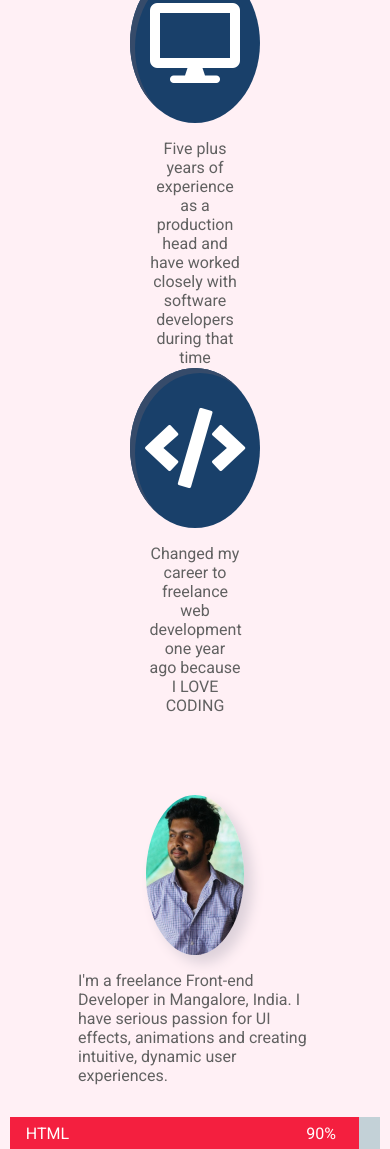
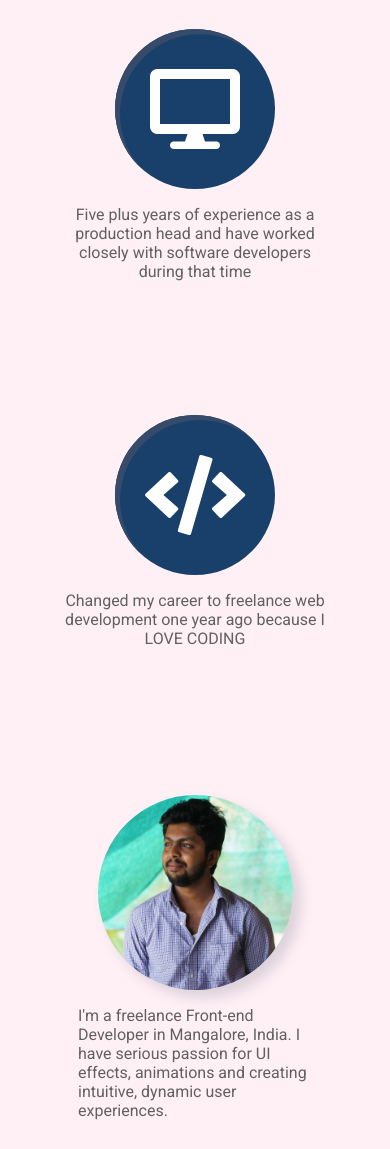
Before and after one commit to rahulknagori/portfolio, a plain HTML site: page index.html in a window 390 px wide. Shown: the part 1418-2567 px from the top of the page. Drawn offline with Linux system fonts and the light colour scheme.

Commit message:
responsive css and script changes

```diff
--- a/script.js
+++ b/script.js
@@ -70,20 +70,23 @@ window.onscroll = function() {scroll()};
 
 function scroll(){
     let pageyOffset = pageYOffset;
-    let iconoffSetValue = windowHeight/2 - 120;
-    if(pageyOffset > iconoffSetValue ){
+    let iconoffSetValue = windowHeight/2;
+    if(document.body.clientWidth < 500){
+        iconoffSetValue += 430;
+    }
+    if(pageyOffset > iconoffSetValue){
         for(let i = 0; i<icon.length; i++){
             icon[i].classList.add("iconScroll")
         }
-    }  if(pageyOffset > iconoffSetValue + 500){
+    }  if(pageyOffset > iconoffSetValue + 620){
         for(let i = 0; i<innerBox.length; i++){
             innerBox[i].style.width = progressPercent[i].textContent;
             innerBox[i].classList.add("inner-box-progress")
         }
-        if(pageyOffset > (iconoffSetValue + 1000)){
+        if(pageyOffset > (iconoffSetValue + 1100)){
             careerBox.classList.add("career-box-animate")
         }
-        if((value.top) > pageyOffset - 600){
+        if(pageyOffset > iconoffSetValue + 1450){
             let arr = ["img1","img2","img3"]
             for(let i=0; i<projImgDiv.length; i++){
                 projImgDiv[i].classList.add(arr[i])
--- a/style.scss
+++ b/style.scss
@@ -556,6 +556,9 @@ body {
     height: 70rem;
     padding-top: 1rem;
     background-color: lavenderblush;
+    .edu-main {
+      width: 100%;
+    }
   }
   .skils-display {
     display: flex;
@@ -569,6 +572,14 @@ body {
       width: 95%;
     }
   }
+  .img {
+    height: auto;
+  }
+
+  #myImg {
+    width: 100%;
+  }
+
   .career-gap {
     height: 57rem;
     .career-box1,
```
Also changed, not shown: style.css, 1 other file.
